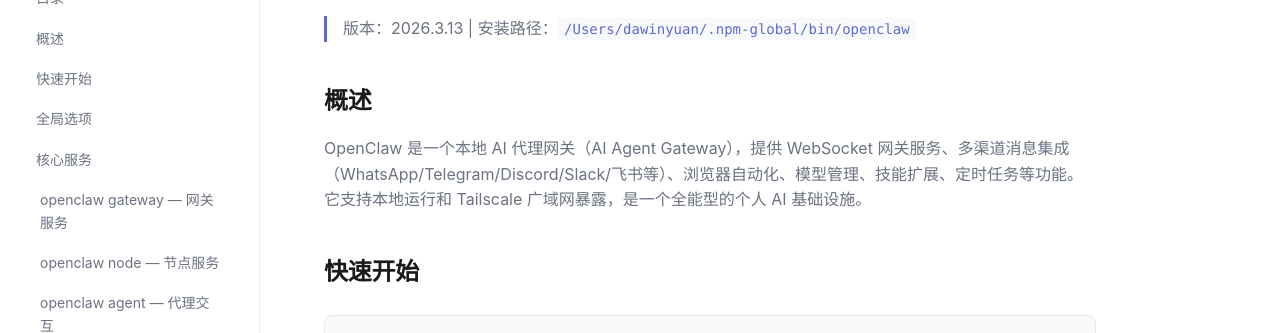
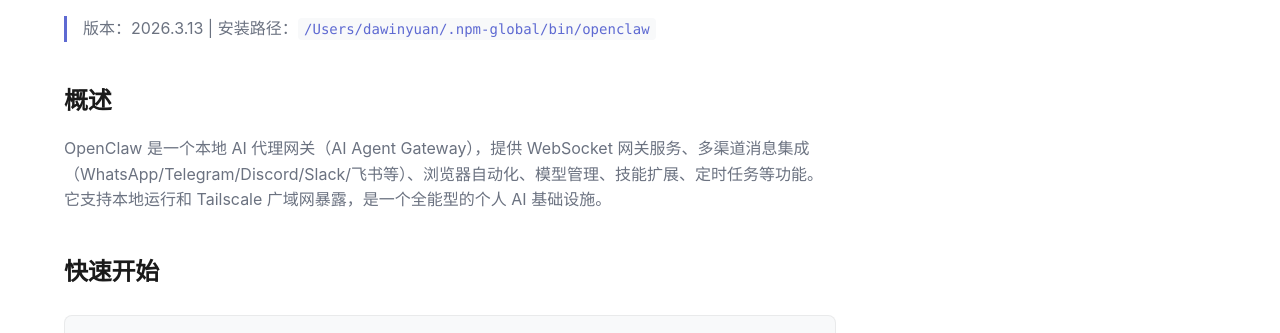
Before and after one commit to Divem/cli-tools-reference, a website: page html/openclaw-cli-reference.html in a window 1280 px wide. Shown: the part 120-453 px from the top of the page. Drawn offline with Linux system fonts and the light colour scheme.

Commit message:
Fix: restore drawer sidebar CSS (position:fixed, transform) that was overwritten by brand styles

```diff
--- a/html/openclaw-cli-reference.html
+++ b/html/openclaw-cli-reference.html
@@ -17,7 +17,23 @@
     * { margin: 0; padding: 0; box-sizing: border-box; }
     body { font-family: -apple-system, BlinkMacSystemFont, 'Segoe UI', sans-serif; background: var(--color-bg); color: var(--color-text); line-height: 1.6; font-size: 16px; }
     .container { display: flex; max-width: 1400px; margin: 0 auto; }
-    .sidebar { width: 260px; padding: 1.5rem; overflow-y: auto; background: #fff; border-right: 1px solid var(--color-border); }
+    .sidebar {
+      width: 280px;
+      padding: 1.5rem;
+      position: fixed;
+      top: 0;
+      left: 0;
+      height: 100vh;
+      overflow-y: auto;
+      display: flex;
+      flex-direction: column;
+      border-right: 1px solid var(--color-border);
+      background: var(--color-sidebar-bg);
+      z-index: 1000;
+      transform: translateX(-100%);
+      transition: transform 0.3s cubic-bezier(0.4, 0, 0.2, 1);
+      box-shadow: none;
+    }
     .sidebar h2 { font-size: 0.75rem; font-weight: 600; color: var(--color-gray); text-transform: uppercase; letter-spacing: 0.05em; margin-bottom: 1rem; }
     .sidebar a { display: block; padding: 0.5rem 0.75rem; color: var(--color-gray); text-decoration: none; font-size: 0.875rem; border-radius: 6px; transition: all 0.15s; }
     .sidebar a:hover { background: rgba(94,106,210,0.1); color: var(--color-accent); }
@@ -65,11 +81,6 @@
     }
     .drawer-toggle { background: #fff; }
 
-    .sidebar {
-      position: sticky;
-      top: 0;
-      height: 100vh;
-    }
     .sidebar-back {
       display: flex;
       align-items: center;
```
Also changed, not shown: html/claude-cli-reference.html (+8 -5 lines), html/cli-tools-inventory.html (+11 -6 lines), html/design-skills-reference.html (+8 -5 lines), html/ffmpeg-cli-reference.html (+8 -5 lines), html/github-cli-reference.html (+11 -6 lines), html/granularity.html (+11 -5 lines), html/hermes-cli-reference.html (+17 -6 lines), html/lark-cli-reference.html (+8 -5 lines), html/openclaw-vs-hermes-comparison.html (+8 -5 lines), html/opencode-cli-reference.html (+9 -7 lines), html/pandoc-cli-reference.html (+8 -5 lines), html/pencil-cli-reference.html (+8 -5 lines), html/playwright-cli-reference.html (+8 -5 lines).
